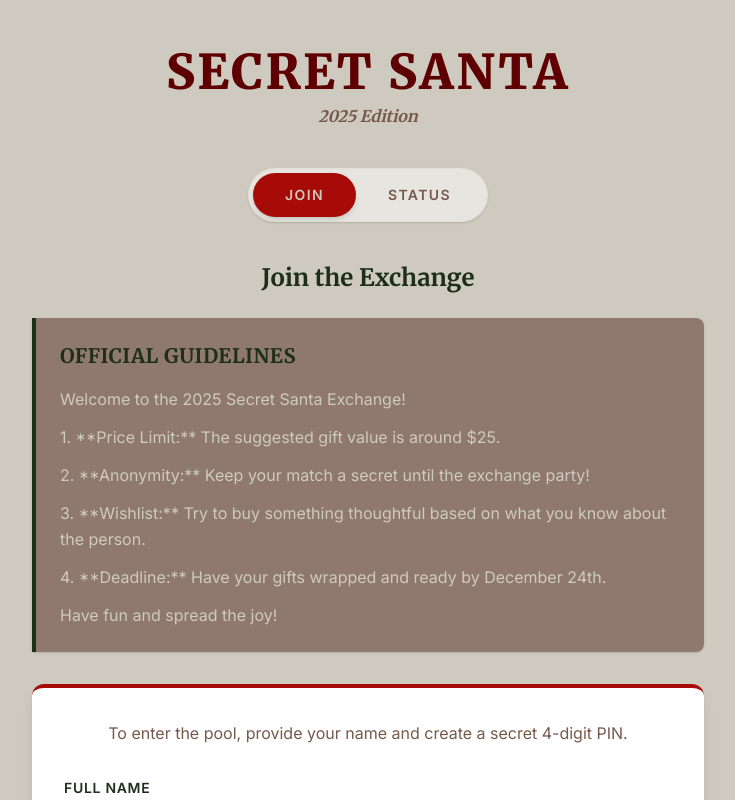
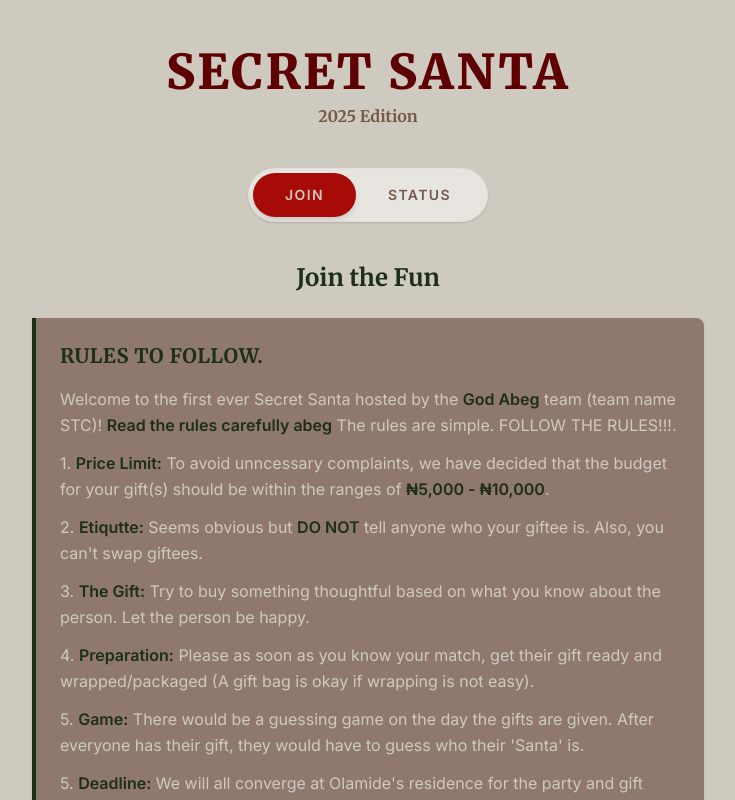
Before and after one commit to young-jeffery/gassanta, a React (Vite) app: page / in a window 1280 px wide. Shown: the top 800 px of the page, without its empty margins (272-1007 px from the left). Built offline with nearby package versions, Linux system fonts and the light colour scheme; no server answers; the database is empty.

Commit message:
Few text changes

```diff
--- a/index.html
+++ b/index.html
@@ -4,7 +4,7 @@
     <meta charset="UTF-8" />
     <link rel="icon" type="image/svg+xml" href="/vite.svg" />
     <meta name="viewport" content="width=device-width, initial-scale=1.0" />
-    <title>God Abeg Secret Santa</title>
+    <title>Secret Santa - God Abeg Version</title>
     <link rel="preconnect" href="https://fonts.googleapis.com" />
     <link rel="preconnect" href="https://fonts.gstatic.com" crossorigin />
     <link
--- a/src/App.jsx
+++ b/src/App.jsx
@@ -7,7 +7,7 @@ function App() {
   const [currentView, setCurrentView] = useState('register');
 
   const VIEW_TITLES = {
-    register: "Join the Exchange",
+    register: "Join the Fun",
     login: "Participant Portal",
     admin: "Admin Access"
   };
@@ -28,7 +28,7 @@ function App() {
         <h1 className="text-4xl md:text-5xl font-serif font-black text-santa-burgundy tracking-wider uppercase">
           Secret Santa
         </h1>
-        <p className="text-santa-taupe mt-2 font-serif italic">2025 Edition</p>
+        <p className="text-santa-taupe mt-2 font-serif">2025 Edition</p>
       </header>
 
       <div className="bg-white/50 p-1 rounded-full shadow-sm mb-10 flex items-center backdrop-blur-sm border border-santa-cream/20">
--- a/src/components/AddParticipant.jsx
+++ b/src/components/AddParticipant.jsx
@@ -101,7 +101,7 @@ export default function AddParticipant() {
 
                         <form onSubmit={handleSubmit} className="flex flex-col gap-6">
                             <div>
-                                <label className="block text-sm font-bold text-santa-green uppercase tracking-wider mb-2">Full Name</label>
+                                <label className="block text-sm font-bold text-santa-green uppercase tracking-wider mb-2">Full Name (Use a name everyone knowsyou by)</label>
                                 <input
                                     type="text"
                                     value={name}
--- a/src/components/AdminPanel.jsx
+++ b/src/components/AdminPanel.jsx
@@ -9,7 +9,7 @@ export default function AdminPanel() {
   // NEW: Function to clear all matches
   const resetMatches = async () => {
     const secretPassword = prompt("Enter Admin Password to RESET all matches:");
-    if (secretPassword !== "1234") return alert("Wrong password!");
+    if (secretPassword !== "5986") return alert("Wrong password!");
 
     if (!confirm("⚠️ ARE YOU SURE? \nThis will delete everyone's match assignment. The game will be reset to 'Waiting' mode.")) return;
 
@@ -37,7 +37,7 @@ export default function AdminPanel() {
 
   const shuffleParticipants = async () => {
     const secretPassword = prompt("Enter Admin Password to SHUFFLE:");
-    if (secretPassword !== "1234") return alert("Wrong password!");
+    if (secretPassword !== "5986") return alert("Wrong password!");
 
     setLoading(true);
     setStatus("Fetching names...");
--- a/src/components/RulesCard.jsx
+++ b/src/components/RulesCard.jsx
@@ -1,15 +1,32 @@
 import { GAME_RULES } from '../constants';
 
 export default function RulesCard() {
+  // Helper function to turn "**text**" into <strong>text</strong>
+  const formatText = (text) => {
+    // 1. Split the text whenever we see "**"
+    const parts = text.split('**');
+
+    return parts.map((part, index) => {
+      // 2. Every ODD item in the list was inside stars, so make it bold
+      if (index % 2 === 1) {
+        return <strong key={index} className="text-santa-green font-bold">{part}</strong>;
+      }
+      // 3. Every EVEN item is normal text
+      return <span key={index}>{part}</span>;
+    });
+  };
+
   return (
     <div className="bg-santa-taupe/70 border-l-4 border-santa-green p-6 mb-8 rounded-r-lg shadow-sm">
       <h3 className="font-serif text-xl font-bold text-santa-green mb-4 tracking-wide uppercase">
-        Official Guidelines
+        Rules to Follow.
       </h3>
-      {/* This splits the rules by newline so they display as separate paragraphs */}
       <div className="font-sans text-santa-cream space-y-3 leading-relaxed">
         {GAME_RULES.split('\n').filter(rule => rule.trim() !== '').map((rule, index) => (
-          <p key={index}>{rule}</p>
+          <p key={index}>
+            {/* Call the helper function here */}
+            {formatText(rule)}
+          </p>
         ))}
       </div>
     </div>
--- a/src/constants.js
+++ b/src/constants.js
@@ -1,11 +1,13 @@
 // src/constants.js
 export const GAME_RULES = `
-Welcome to the 2025 Secret Santa Exchange!
+Welcome to the first ever Secret Santa hosted by the **God Abeg** team (team name STC)! **Read the rules carefully abeg** The rules are simple. FOLLOW THE RULES!!!.
 
-1.  **Price Limit:** The suggested gift value is around $25.
-2.  **Anonymity:** Keep your match a secret until the exchange party!
-3.  **Wishlist:** Try to buy something thoughtful based on what you know about the person.
-4.  **Deadline:** Have your gifts wrapped and ready by December 24th.
+1.  **Price Limit:** To avoid unncessary complaints, we have decided that the budget for your gift(s) should be within the ranges of **₦5,000 - ₦10,000**.
+2.  **Etiqutte:** Seems obvious but **DO NOT** tell anyone who your giftee is. Also, you can't swap giftees.
+3.  **The Gift:** Try to buy something thoughtful based on what you know about the person. Let the person be happy.
+4.  **Preparation:** Please as soon as you know your match, get their gift ready and wrapped/packaged (A gift bag is okay if wrapping is not easy).
+5.  **Game:** There would be a guessing game on the day the gifts are given. After everyone has their gift, they would have to guess who their 'Santa' is.
+5.  **Deadline:** We will all converge at Olamide's residence for the party and gift giving. Date for this is **TBD**.
 
-Have fun and spread the joy!
+**Aren't you excited!! Have fun, spend money and spread joy. Merry Christmas!! Ho-Ho-Ho!**
 `;
```
